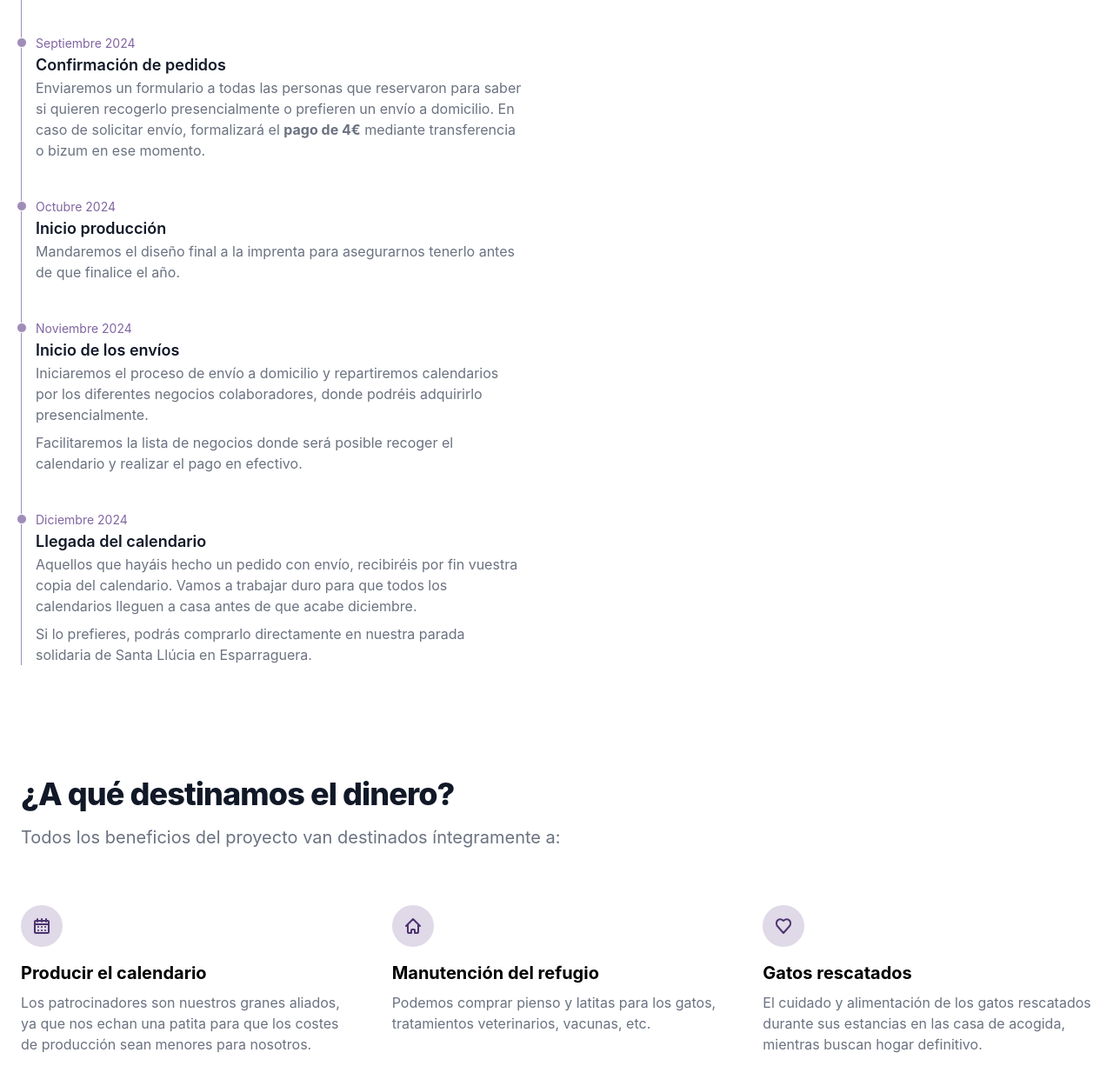
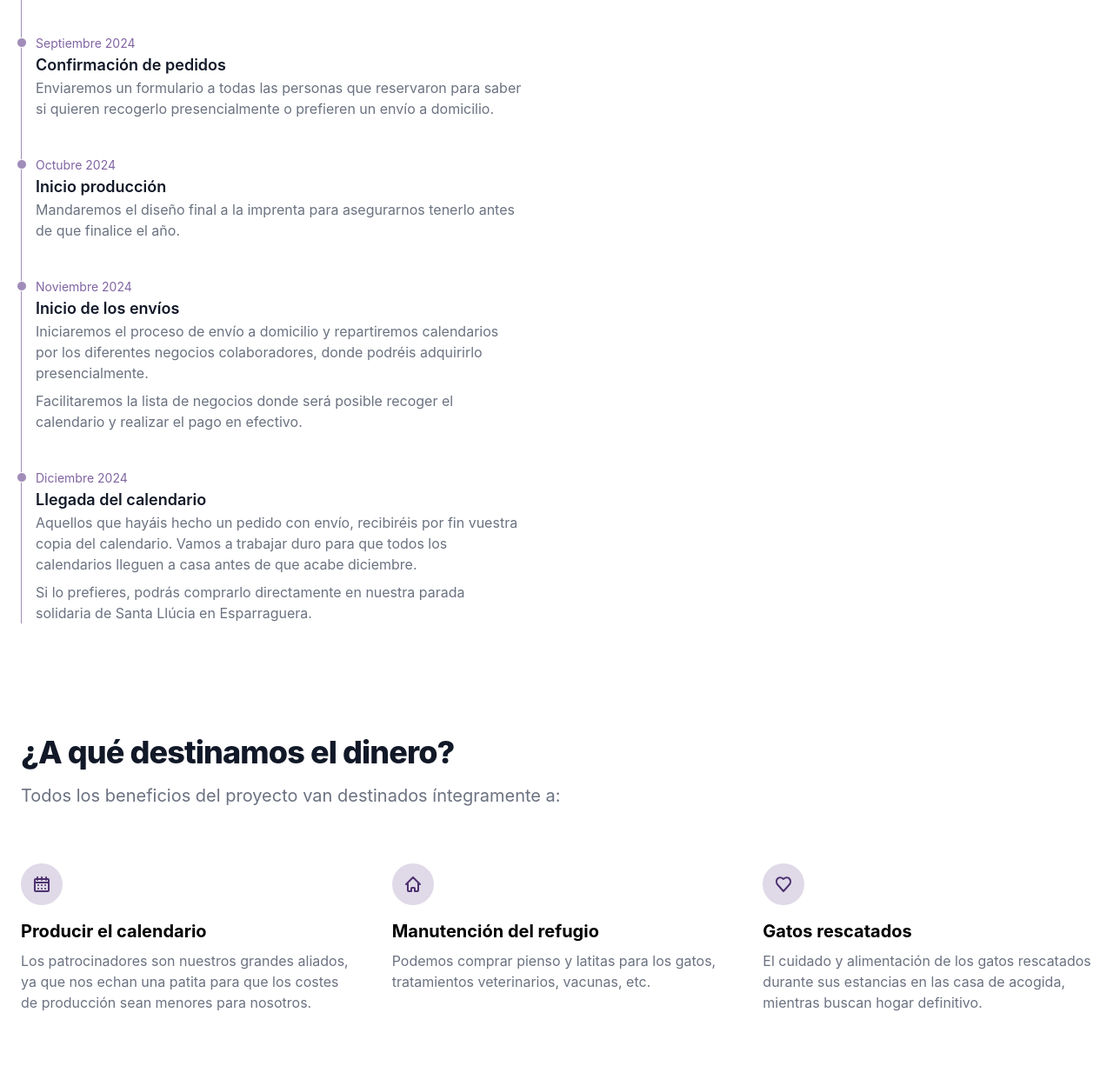
Before and after one commit to varnebla/calendario-espargats, an Astro site: page / in a window 1280 px wide. Shown: the part 2865-4091 px from the top of the page at 87% size. Built offline with nearby package versions, Linux system fonts and the light colour scheme; Astro itself is replaced by a stand-in of ours.

Commit message:
fix: content

```diff
--- a/src/components/MoneyDestinationSection.astro
+++ b/src/components/MoneyDestinationSection.astro
@@ -35,7 +35,7 @@
         </div>
         <h3 class="mb-2 text-xl font-bold">Producir el calendario</h3>
         <p class="text-gray-500">
-          Los patrocinadores son nuestros granes aliados, ya que nos echan una
+          Los patrocinadores son nuestros grandes aliados, ya que nos echan una
           patita para que los costes de producción sean menores para nosotros.
         </p>
       </div>
--- a/src/components/TimelineSection.astro
+++ b/src/components/TimelineSection.astro
@@ -113,9 +113,7 @@
         <p class="text-base font-normal text-gray-500">
           Enviaremos un formulario a todas las personas que reservaron para
           saber si quieren recogerlo presencialmente o prefieren un envío a
-          domicilio. En caso de solicitar envío, formalizará el <strong
-            >pago de 4€</strong
-          > mediante transferencia o bizum en ese momento.
+          domicilio.
         </p>
       </li>
       <li class="mb-10 ms-4">
```
